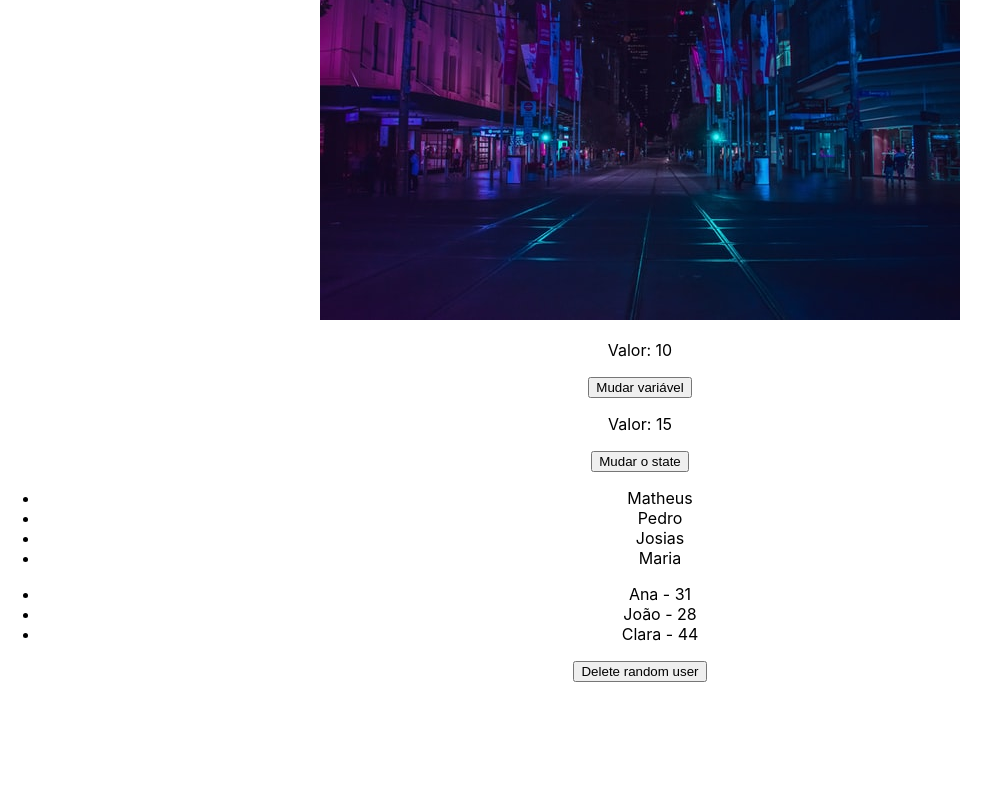
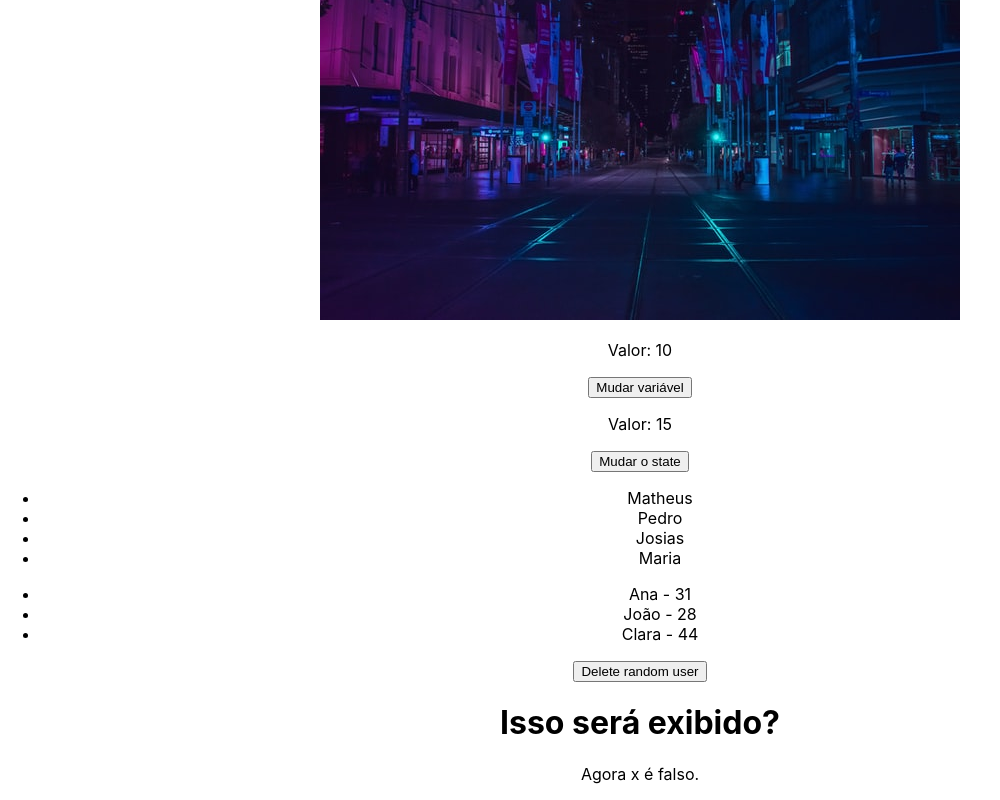
Before and after one commit to Nathrds/react-hora-de-codar, a React (Create React App) app in the folder 3_AVANCANDO_EM_REACT/avancando/: page / in a window 1280 px wide. Shown: the part 620-1420 px from the top of the page, without its empty margins (0-1000 px from the left). Before the commit the page ends 1302 px from the top, so only its background shows below. Built offline with nearby package versions, Linux system fonts and the light colour scheme.

Commit message:
renderização condicional

```diff
--- a/3_AVANCANDO_EM_REACT/avancando/src/App.js
+++ b/3_AVANCANDO_EM_REACT/avancando/src/App.js
@@ -2,6 +2,7 @@
 import './App.css';
 
 import City from './assets/city.jpg'; // importando a imagem como componentes, se mudar terá que alterar só em um lugar
+import ConditionalRender from './components/ConditionalRender';
 import ListRender from './components/ListRender';
 import ManageData from './components/ManageData';
 
@@ -20,6 +21,7 @@
       </div>
       <ManageData />
       <ListRender />
+      <ConditionalRender />
     </div>
   );
 }
--- /dev/null
+++ b/3_AVANCANDO_EM_REACT/avancando/src/components/ConditionalRender.js
@@ -0,0 +1,16 @@
+import { useState } from "react";
+
+
+const ConditionalRender = () => {
+    const [x] = useState(false);
+
+  return (
+    <div>
+        <h1>Isso será exibido?</h1>
+        {x && <p>Se x for true, sim!</p>}
+        {!x && <p>Agora x é falso.</p>}
+    </div>
+  )
+}
+
+export default ConditionalRender;
```
